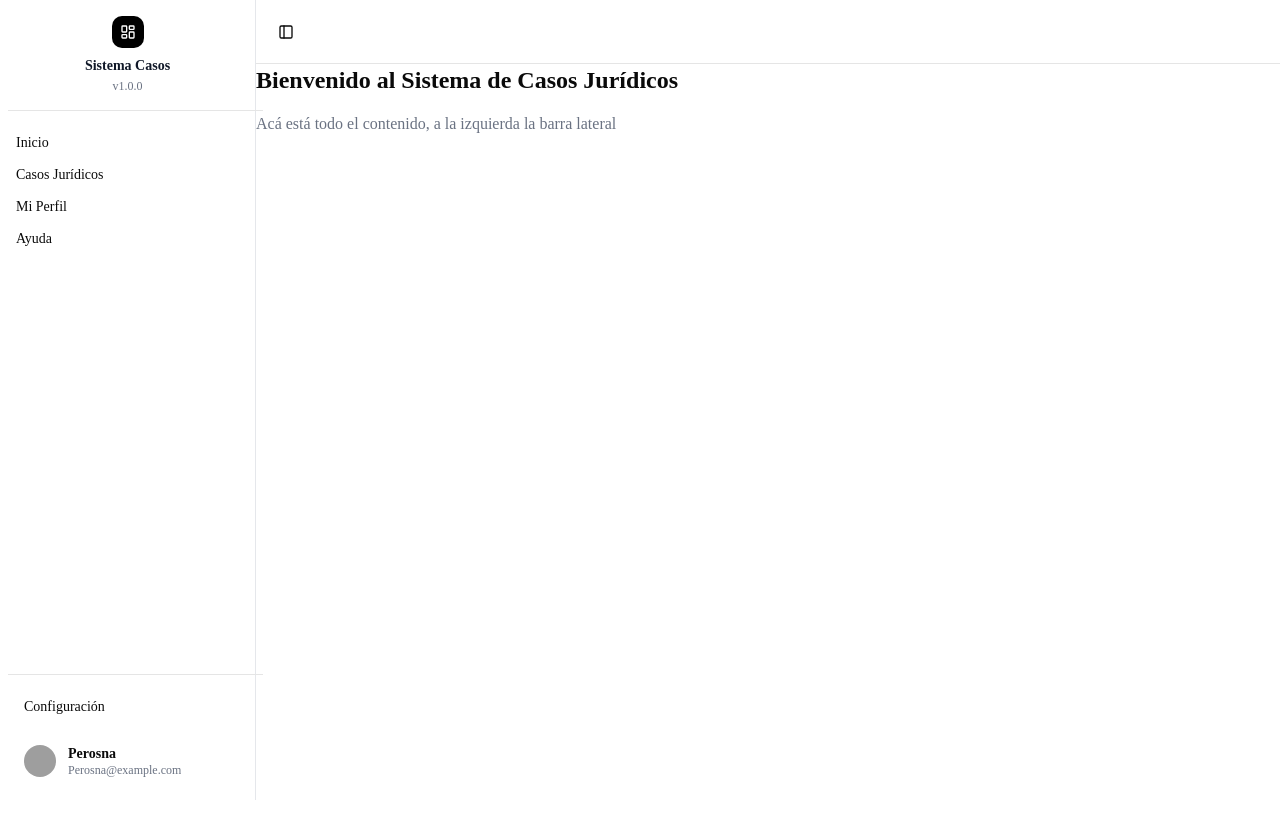
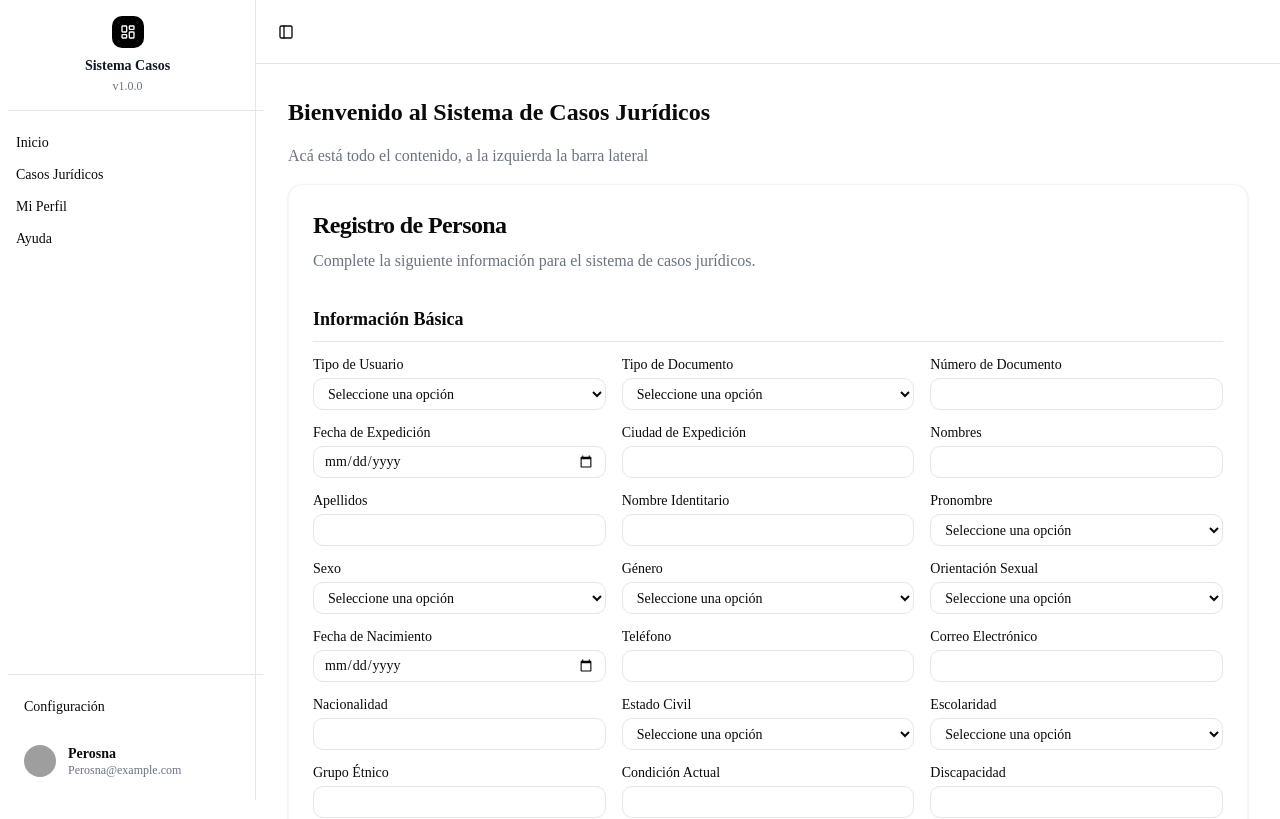
Before and after one commit to AnorakTeam/Sistema-casos-juridicos, a Next.js app in the folder frontend/: page / in a window 1280 px wide. Shown: the top 819 px of the page. Built offline with nearby package versions, Linux system fonts and the light colour scheme; grey boxes are pictures that could not be loaded.

Commit message:
Agregada vista directa al formulario de Persona en la página principal

```diff
--- a/frontend/src/app/page.js
+++ b/frontend/src/app/page.js
@@ -3,6 +3,7 @@
 import { SidebarProvider, SidebarInset, SidebarTrigger } from "@/components/ui/sidebar"
 import { AppSidebar } from "@/components/app-sidebar"
 import { TooltipProvider } from "@/components/ui/tooltip"
+import { PersonaForm } from "@/components/forms/PersonaForm"
 
 export default function Home() {
   //En caso de necesitarse mas adeñante usar esta estructura para cambiar la sidebar
@@ -35,12 +36,13 @@ export default function Home() {
             <SidebarTrigger />
           </header>
 
-    <div className="flex flex-col gap-4">
-      <h1 className="text-2xl font-bold">Bienvenido al Sistema de Casos Jurídicos</h1>
-      <p className="text-gray-500">Acá está todo el contenido, a la izquierda la barra lateral</p>
-    </div>
+          <div className="flex flex-col gap-4 p-4 lg:p-8">
+            <h1 className="text-2xl font-bold">Bienvenido al Sistema de Casos Jurídicos</h1>
+            <p className="text-gray-500">Acá está todo el contenido, a la izquierda la barra lateral</p>
+            <PersonaForm />
+          </div>
 
-     </SidebarInset>
+        </SidebarInset>
 
       </SidebarProvider>
     </TooltipProvider>
```
